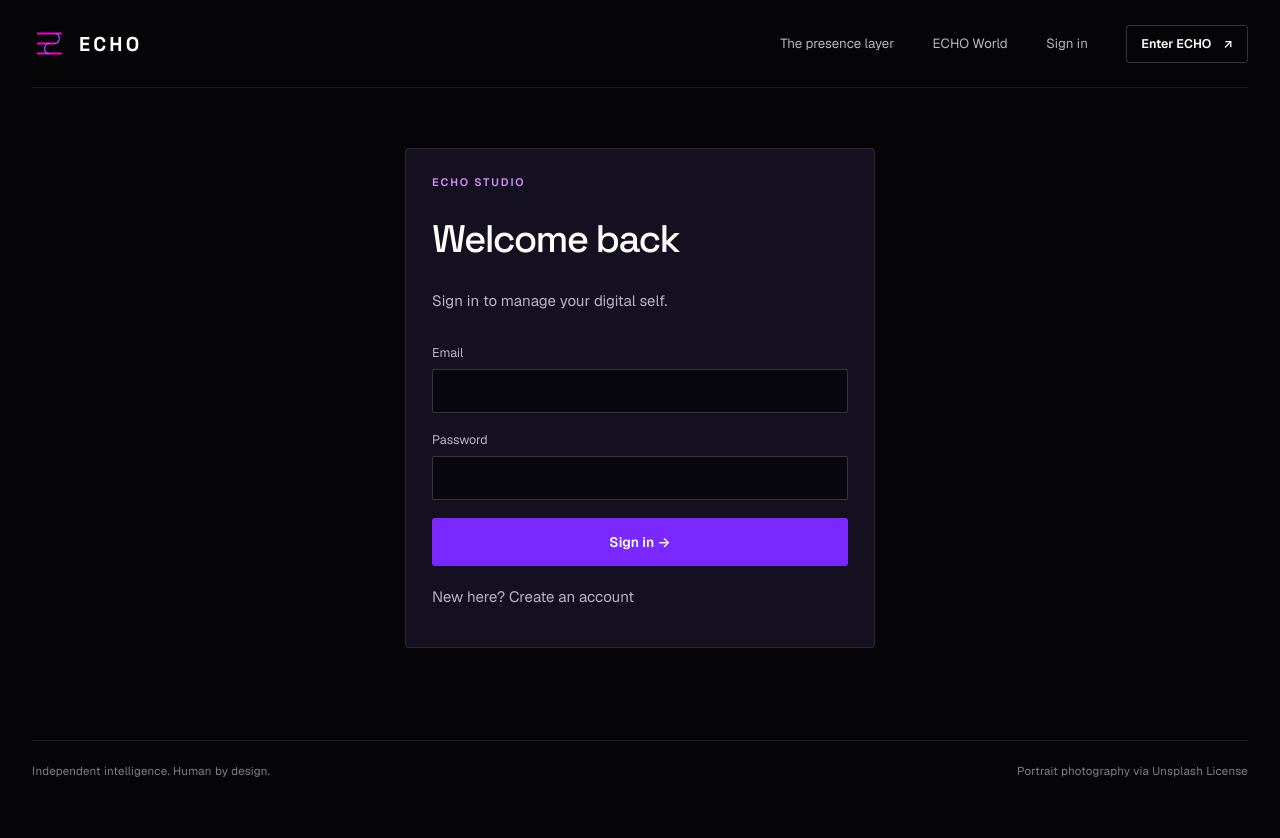
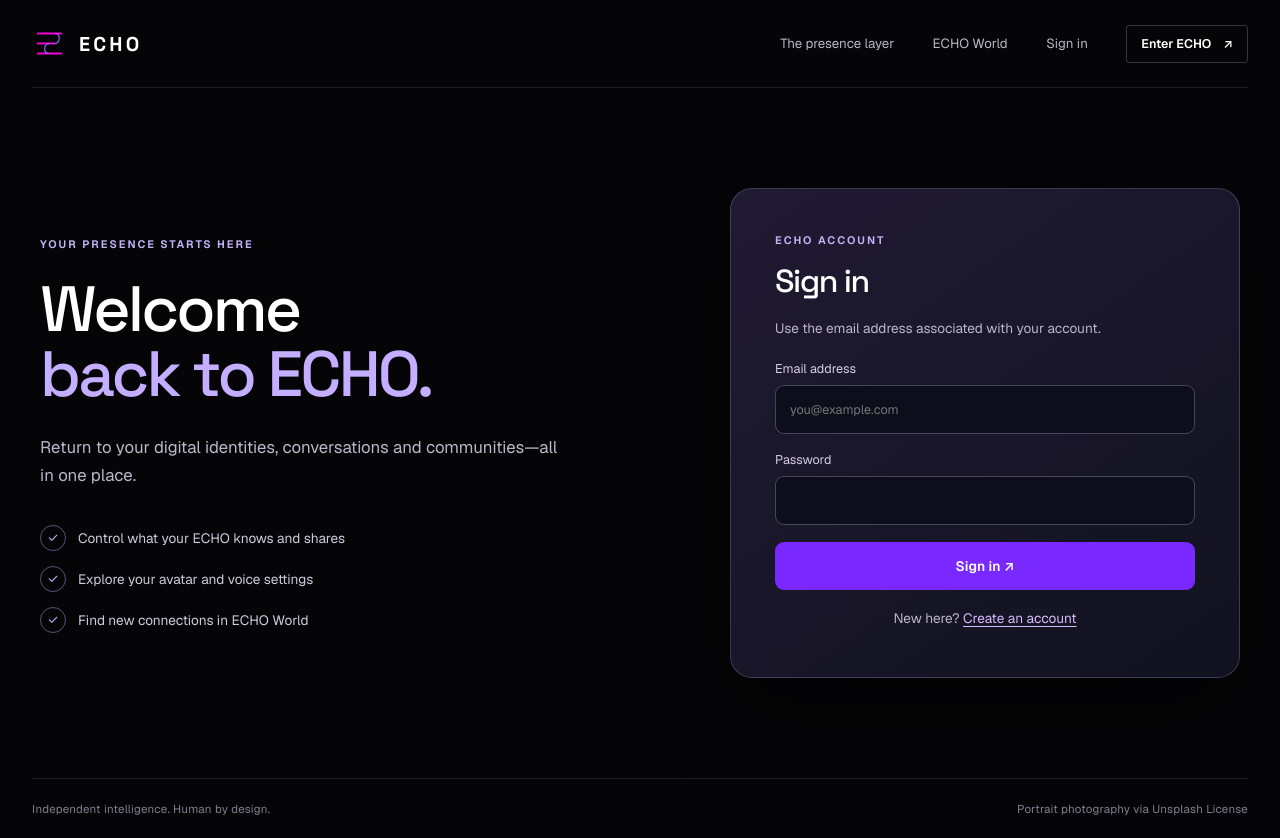
Before and after one commit to Abigail56/echo, a Next.js app in the folder frontend/: page /login in a window 1280 px wide. Before the commit the page ends 800 px from the top, so only its background shows below. Built offline with nearby package versions, Linux system fonts and the light colour scheme; no server answers.

Commit message:
Redesign sign-in page with accessible form feedback

```diff
--- a/frontend/pages/login.tsx
+++ b/frontend/pages/login.tsx
@@ -1,8 +1,59 @@
 import { FormEvent, useState } from 'react';
 import { useRouter } from 'next/router';
 import Link from 'next/link';
+import Head from 'next/head';
 import Layout from '../components/Layout';
 import { auth } from '../lib/api';
-export default function Login() { const router = useRouter(); const [email, setEmail] = useState(''); const [password, setPassword] = useState(''); const [error, setError] = useState(''); const [busy, setBusy] = useState(false);
-  async function submit(e: FormEvent) { e.preventDefault(); setBusy(true); setError(''); try { await auth.login({ email, password }); router.push('/dashboard'); } catch (err) { setError((err as Error).message); } finally { setBusy(false); } }
-  return <Layout><main className="auth-wrap"><form onSubmit={submit} className="card form auth-card"><div className="eyebrow">ECHO STUDIO</div><h1>Welcome back</h1><p className="muted">Sign in to manage your digital self.</p><label>Email<input type="email" required value={email} onChange={e => setEmail(e.target.value)} /></label><label>Password<input type="password" required value={password} onChange={e => setPassword(e.target.value)} /></label>{error && <p className="error">{error}</p>}<button className="button" disabled={busy}>{busy ? 'Signing in…' : 'Sign in →'}</button><p className="muted">New here? <Link href="/register">Create an account</Link></p></form></main></Layout>; }
+
+export default function Login() {
+  const router = useRouter();
+  const [email, setEmail] = useState('');
+  const [password, setPassword] = useState('');
+  const [error, setError] = useState('');
+  const [busy, setBusy] = useState(false);
+
+  async function submit(event: FormEvent<HTMLFormElement>) {
+    event.preventDefault();
+    if (busy) return;
+    setBusy(true);
+    setError('');
+    try {
+      await auth.login({ email, password });
+      await router.push('/dashboard');
+    } catch (cause) {
+      setError(cause instanceof Error ? cause.message : 'Sign in failed. Please try again.');
+    } finally {
+      setBusy(false);
+    }
+  }
+
+  return <Layout>
+    <Head><title>Sign in | ECHO</title><meta name="description" content="Sign in to manage your ECHO digital presence." /></Head>
+    <main className="echo-auth">
+      <section className="echo-auth-intro">
+        <span className="new-section-caption">YOUR PRESENCE STARTS HERE</span>
+        <h1>Welcome<br /><span>back to ECHO.</span></h1>
+        <p>Return to your digital identities, conversations and communities—all in one place.</p>
+        <div className="echo-auth-points" aria-label="ECHO benefits">
+          <span><i aria-hidden="true">✓</i> Control what your ECHO knows and shares</span>
+          <span><i aria-hidden="true">✓</i> Explore your avatar and voice settings</span>
+          <span><i aria-hidden="true">✓</i> Find new connections in ECHO World</span>
+        </div>
+      </section>
+      <form className="echo-auth-form" onSubmit={submit} aria-label="Sign in">
+        <span className="new-section-caption">ECHO ACCOUNT</span>
+        <h2>Sign in</h2>
+        <p>Use the email address associated with your account.</p>
+        <label htmlFor="login-email">Email address
+          <input id="login-email" type="email" autoComplete="email" required maxLength={254} value={email} onChange={event => setEmail(event.target.value)} placeholder="you@example.com" />
+        </label>
+        <label htmlFor="login-password">Password
+          <input id="login-password" type="password" autoComplete="current-password" required value={password} onChange={event => setPassword(event.target.value)} />
+        </label>
+        {error ? <p className="error" role="alert">{error}</p> : null}
+        <button className="button" type="submit" disabled={busy} aria-busy={busy}>{busy ? 'Signing in…' : 'Sign in ↗'}</button>
+        <p className="echo-auth-foot">New here? <Link href="/register">Create an account</Link></p>
+      </form>
+    </main>
+  </Layout>;
+}
```
